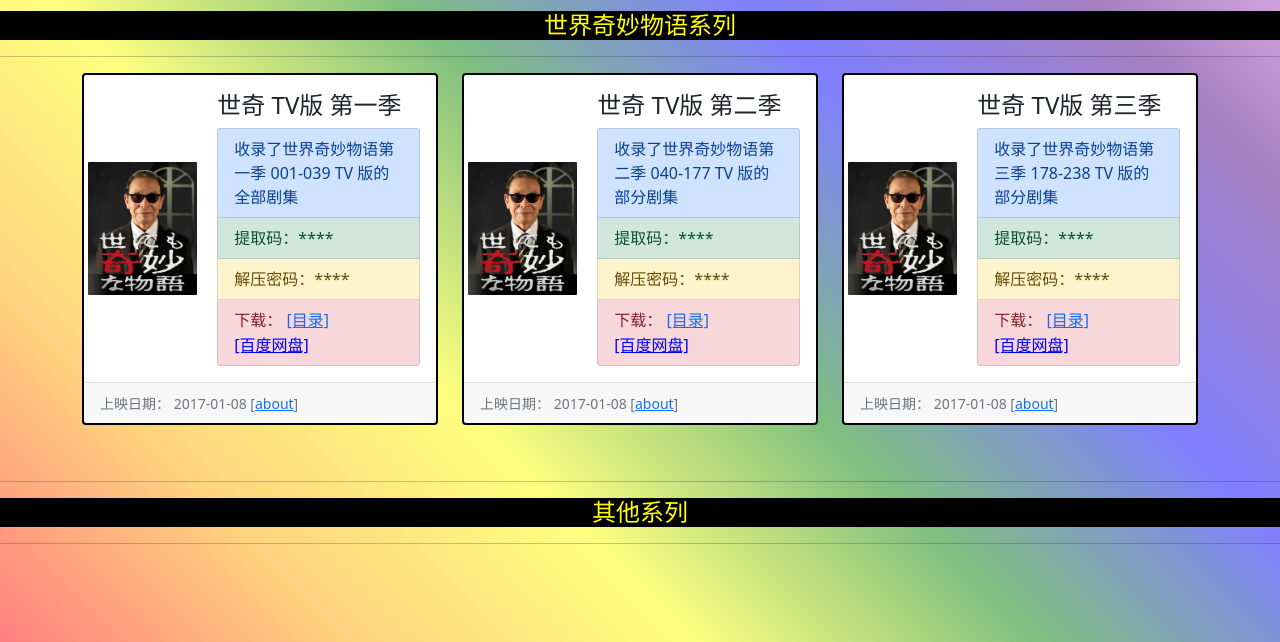
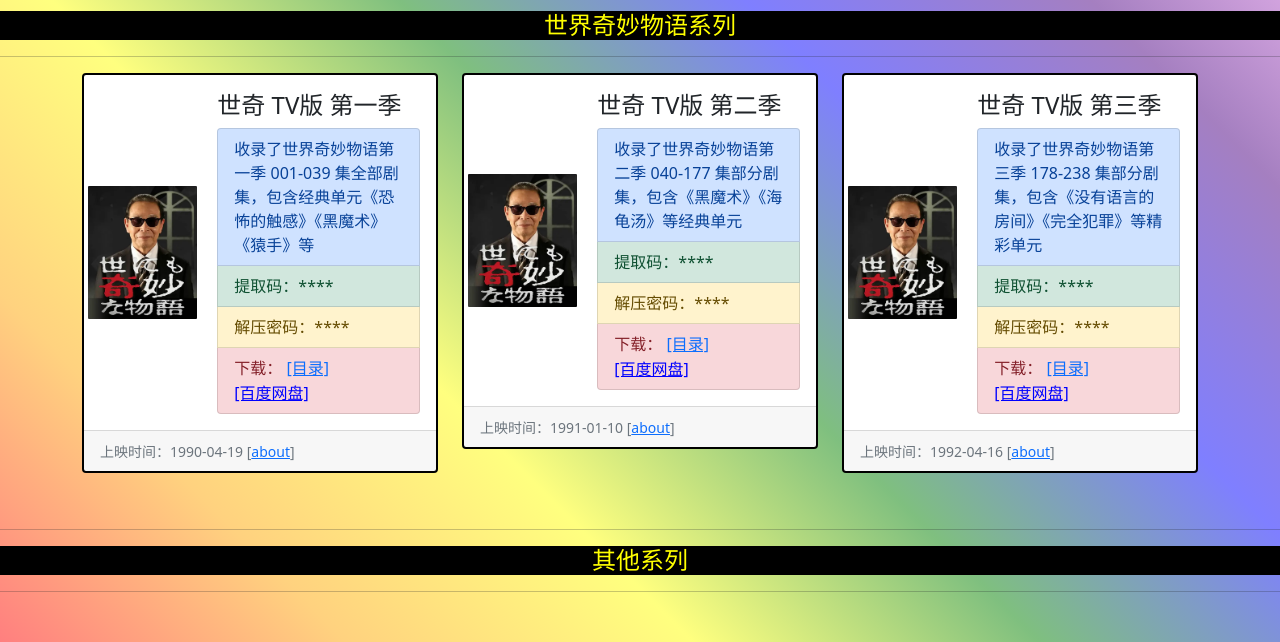
Before and after one commit to EXP-Res/film-tv, a plain HTML site: page index.html in a window 1280 px wide. Shown: the part 158-800 px from the top of the page. Drawn offline with Linux system fonts and the light colour scheme.

Commit message:
世界奇妙物语

```diff
--- a/index.html
+++ b/index.html
@@ -42,7 +42,7 @@
                 <div class="card-body">
                   <h4 class="card-title">世奇 TV版 第一季</h4>
                   <ul class="list-group">
-                    <li class="list-group-item list-group-item-primary">收录了世界奇妙物语第一季 001-039 TV 版的全部剧集</li>
+                    <li class="list-group-item list-group-item-primary">收录了世界奇妙物语第一季 001-039 集全部剧集，包含经典单元《恐怖的触感》《黑魔术》《猿手》等</li>
                     <li class="list-group-item list-group-item-success">提取码：****</li>
                     <li class="list-group-item list-group-item-warning">解压密码：****</li>
                     <li class="list-group-item list-group-item-danger">下载：
@@ -54,7 +54,7 @@
               </div>
             </div>
             <div class="card-footer">
-              <small class="text-muted">上映日期： 2017-01-08 [<a href="#" target="_blank">about</a>]</small>
+              <small class="text-muted">上映时间：1990-04-19 [<a href="https://zh.wikipedia.org/wiki/世界奇妙物语" target="_blank">about</a>]</small>
             </div>
           </div>
         </div>
@@ -71,7 +71,7 @@
                 <div class="card-body">
                   <h4 class="card-title">世奇 TV版 第二季</h4>
                   <ul class="list-group">
-                    <li class="list-group-item list-group-item-primary">收录了世界奇妙物语第二季 040-177 TV 版的部分剧集</li>
+                    <li class="list-group-item list-group-item-primary">收录了世界奇妙物语第二季 040-177 集部分剧集，包含《黑魔术》《海龟汤》等经典单元</li>
                     <li class="list-group-item list-group-item-success">提取码：****</li>
                     <li class="list-group-item list-group-item-warning">解压密码：****</li>
                     <li class="list-group-item list-group-item-danger">下载：
@@ -83,7 +83,7 @@
               </div>
             </div>
             <div class="card-footer">
-              <small class="text-muted">上映日期： 2017-01-08 [<a href="#" target="_blank">about</a>]</small>
+              <small class="text-muted">上映时间：1991-01-10 [<a href="https://zh.wikipedia.org/wiki/世界奇妙物语" target="_blank">about</a>]</small>
             </div>
           </div>
         </div>
@@ -100,7 +100,7 @@
                 <div class="card-body">
                   <h4 class="card-title">世奇 TV版 第三季</h4>
                   <ul class="list-group">
-                    <li class="list-group-item list-group-item-primary">收录了世界奇妙物语第三季 178-238 TV 版的部分剧集</li>
+                    <li class="list-group-item list-group-item-primary">收录了世界奇妙物语第三季 178-238 集部分剧集，包含《没有语言的房间》《完全犯罪》等精彩单元</li>
                     <li class="list-group-item list-group-item-success">提取码：****</li>
                     <li class="list-group-item list-group-item-warning">解压密码：****</li>
                     <li class="list-group-item list-group-item-danger">下载：
@@ -112,7 +112,7 @@
               </div>
             </div>
             <div class="card-footer">
-              <small class="text-muted">上映日期： 2017-01-08 [<a href="#" target="_blank">about</a>]</small>
+              <small class="text-muted">上映时间：1992-04-16 [<a href="https://zh.wikipedia.org/wiki/世界奇妙物语" target="_blank">about</a>]</small>
             </div>
           </div>
         </div>
@@ -201,7 +201,7 @@
 
       function initializeCounter() {
         const params = getQueryParams();
-        let cnt = 0; // 默认支付时间
+        let cnt = (1 + 2 + 3) * 10; // 默认支付时间
 
         if (params.debug === 'true' && params.cnt) {
           cnt = parseInt(params.cnt, 10);
```
Also changed, not shown: res/tv/世にも奇妙な物語/TV版/menu1.txt, res/tv/世にも奇妙な物語/TV版/menu2.txt, res/tv/世にも奇妙な物語/TV版/menu3.txt.
